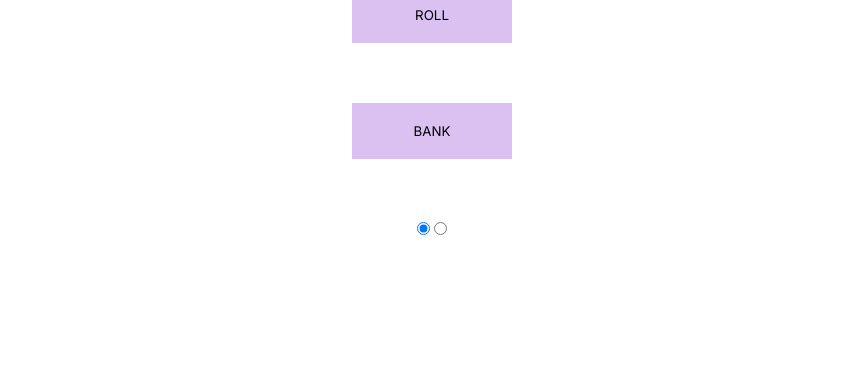
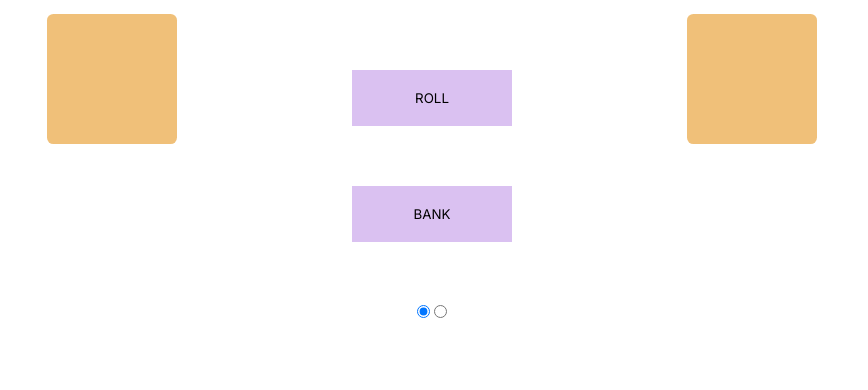
Before and after one commit to The-Big-Hands/PTD_Game, a plain HTML site: page index.html in a window 1280 px wide. Shown: the part 410-800 px from the top of the page, without its empty margins (208-1076 px from the left). Drawn offline with Linux system fonts and the light colour scheme.

Commit message:
feat: centerize the contents

```diff
--- a/main.css
+++ b/main.css
@@ -7,10 +7,15 @@
   font-family: 'Inter', sans-serif;
 }
 body{
+  width:100%;
   height:100vh;
+  display: flex;
+  justify-content: center;
+  align-items: center;
 }
 
 #pig-container{
+  width: 100%;
   display: flex;
 }
 
@@ -51,13 +56,13 @@ body{
 
 .game-info{
   display: flex;
+  /* display:none; */
   flex-direction: column;
   position: absolute;
   gap: 60px;
   left: 50%;
   transform: translateX(-50%);
   width: 160px;
-  margin-top: 5%;
 }
 
 .newgame{
```
